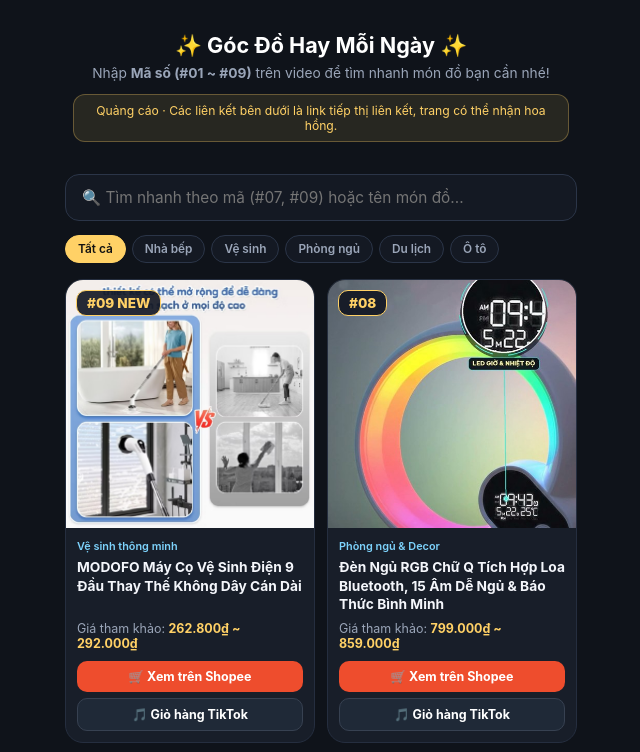
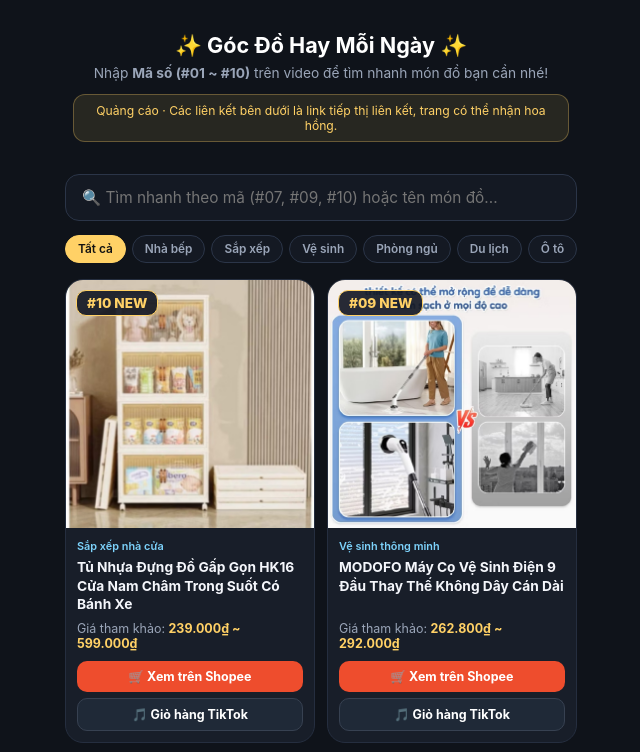
Before and after one commit to kjchoi-77/vn-affiliate-storefront, a plain HTML site: page index.html in a window 1280 px wide. Shown: the top 752 px of the page, without its empty margins (319-959 px from the left). Drawn offline with Linux system fonts and the light colour scheme.

Commit message:
Add #10 HK16 collapsible cabinet card to Bio Storefront

```diff
--- a/index.html
+++ b/index.html
@@ -41,21 +41,36 @@
 <body>
   <header>
     <h1>✨ Góc Đồ Hay Mỗi Ngày ✨</h1>
-    <p>Nhập <strong>Mã số (#01 ~ #09)</strong> trên video để tìm nhanh món đồ bạn cần nhé!</p>
+    <p>Nhập <strong>Mã số (#01 ~ #10)</strong> trên video để tìm nhanh món đồ bạn cần nhé!</p>
     <div class="disclosure">Quảng cáo · Các liên kết bên dưới là link tiếp thị liên kết, trang có thể nhận hoa hồng.</div>
   </header>
   <div class="search-box">
-    <input type="text" id="q" placeholder="🔍 Tìm nhanh theo mã (#07, #09) hoặc tên món đồ..." oninput="filterCards()" />
+    <input type="text" id="q" placeholder="🔍 Tìm nhanh theo mã (#07, #09, #10) hoặc tên món đồ..." oninput="filterCards()" />
   </div>
   <div class="cat-tabs" id="catTabs">
     <button class="cat-btn active" onclick="setCat('', this)">Tất cả</button>
     <button class="cat-btn" onclick="setCat('Nhà bếp', this)">Nhà bếp</button>
+    <button class="cat-btn" onclick="setCat('Sắp xếp nhà cửa', this)">Sắp xếp</button>
     <button class="cat-btn" onclick="setCat('Vệ sinh thông minh', this)">Vệ sinh</button>
     <button class="cat-btn" onclick="setCat('Phòng ngủ & Decor', this)">Phòng ngủ</button>
     <button class="cat-btn" onclick="setCat('Du lịch & Đi làm', this)">Du lịch</button>
     <button class="cat-btn" onclick="setCat('Ô tô', this)">Ô tô</button>
   </div>
   <section class="grid" id="grid">
+
+    <article class="card" data-code="#10" data-cat="Sắp xếp nhà cửa" data-title="tủ nhựa đựng đồ gấp gọn hk16 cửa nam châm trong suốt có bánh xe">
+      <div class="badge-code">#10 NEW</div>
+      <img src="thumbs/item_10.jpg" alt="Tủ Nhựa Đựng Đồ Gấp Gọn HK16 Cửa Nam Châm Trong Suốt Có Bánh Xe" loading="lazy" />
+      <div class="card-body">
+        <span class="cat-pill">Sắp xếp nhà cửa</span>
+        <h2>Tủ Nhựa Đựng Đồ Gấp Gọn HK16 Cửa Nam Châm Trong Suốt Có Bánh Xe</h2>
+        <p class="price">Giá tham khảo: <strong>239.000₫ ~ 599.000₫</strong></p>
+        <div class="btn-row">
+          <a href="https://s.shopee.vn/1gKLQ2iMjC" target="_blank" rel="noopener" class="btn btn-shopee">🛒 Xem trên Shopee</a>
+          <a href="#tiktok-10" class="btn btn-tiktok">🎵 Giỏ hàng TikTok</a>
+        </div>
+      </div>
+    </article>
 
     <article class="card" data-code="#09" data-cat="Vệ sinh thông minh" data-title="modofo máy cọ vệ sinh điện bàn chải cọ rửa điện đa năng không dây cán dài 9 đầu thay">
       <div class="badge-code">#09 NEW</div>
```
Also changed, not shown: thumbs/item_10.jpg (added).
